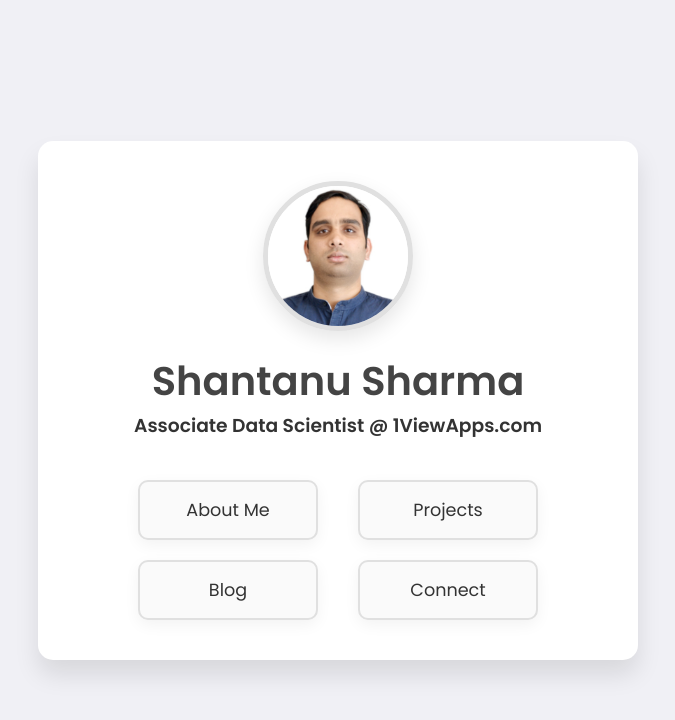
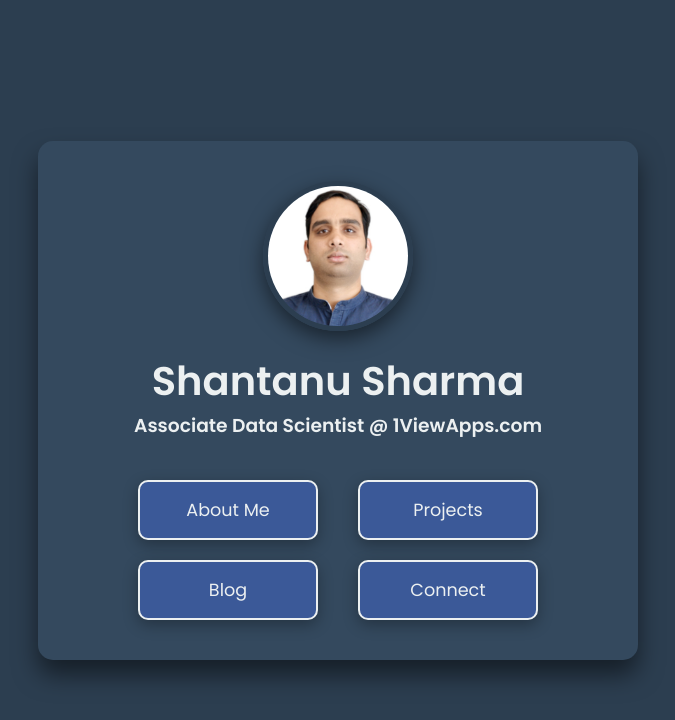
Before and after one commit to Mathoholic/portfolio, a plain HTML site: page index.html in a window 1280 px wide. Shown: the whole page, without its empty margins (302-977 px from the left). Drawn offline with Linux system fonts and the light colour scheme.

Commit message:
darker theme

```diff
--- a/css/home.css
+++ b/css/home.css
@@ -11,18 +11,18 @@ body {
     justify-content: center;
     align-items: center;
     height: 100vh;
-    background-color: #f0f0f5;
+    background-color: #2c3e50; /* Darker background color */
     font-family: 'Poppins', sans-serif;
-    color: #333;
+    color: #ecf0f1; /* Lighter text color for contrast */
 }
 
 /* Container Styling */
 .container {
     text-align: center;
-    background-color: #fff;
+    background-color: #34495e; /* Darker container background */
     padding: 40px;
     border-radius: 15px;
-    box-shadow: 0 15px 25px rgba(0, 0, 0, 0.1);
+    box-shadow: 0 15px 25px rgba(0, 0, 0, 0.5); /* Slightly darker shadow */
     max-width: 600px;
     width: 100%;
 }
@@ -40,9 +40,9 @@ body {
     width: 150px;
     height: 150px;
     border-radius: 50%;
-    border: 5px solid #e0e0e0;
+    border: 5px solid #2c3e50; /* Match the body background */
     overflow: hidden;
-    box-shadow: 0 8px 20px rgba(0, 0, 0, 0.1);
+    box-shadow: 0 8px 20px rgba(0, 0, 0, 0.5); /* Darker shadow */
     margin-bottom: 20px;
 }
 
@@ -56,7 +56,7 @@ body {
 .name-section h1 {
     font-size: 2.5rem;
     font-weight: 600;
-    color: #444;
+    color: #ecf0f1; /* Lighter color for name text */
     margin: 0;
 }
 
@@ -77,21 +77,21 @@ body {
     padding: 15px 0;
     text-align: center;
     border-radius: 10px;
-    border: 2px solid #e0e0e0;
-    background-color: #fafafa;
-    color: #333;
+    border: 2px solid #ecf0f1; /* Lighter border for contrast */
+    background-color: #3b5998; /* Darker button background */
+    color: #ecf0f1;
     text-decoration: none;
     font-size: 1.1rem;
     font-weight: 500;
     transition: all 0.3s ease;
-    box-shadow: 0 5px 15px rgba(0, 0, 0, 0.05);
+    box-shadow: 0 5px 15px rgba(0, 0, 0, 0.3);
 }
 
 .tag:hover {
-    background-color: #333;
-    color: white;
-    border-color: #333;
-    box-shadow: 0 8px 20px rgba(0, 0, 0, 0.15);
+    background-color: #ecf0f1;
+    color: #2c3e50;
+    border-color: #ecf0f1;
+    box-shadow: 0 8px 20px rgba(0, 0, 0, 0.5);
 }
 
 /* Media Queries for Responsiveness */
```
